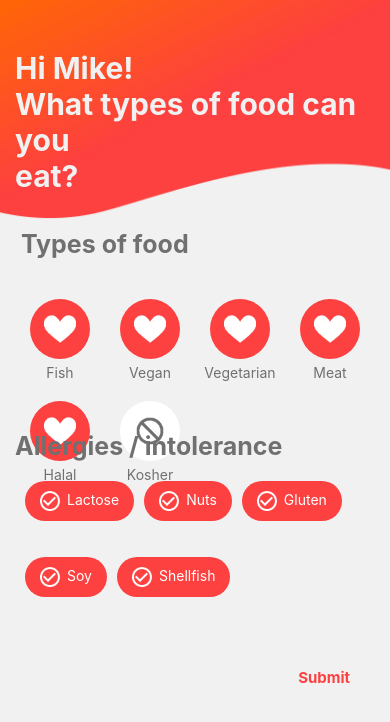
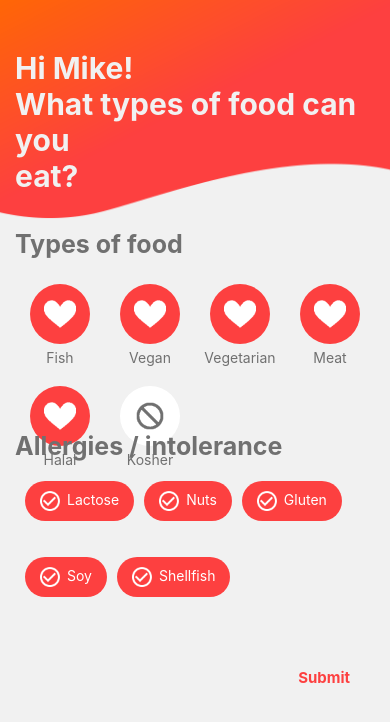
Before and after one commit to mbruty/COMP2003-2020-O, a React Native app in the folder mobile-app/: screen / in a window 390 px wide. Shown: the top 722 px of the page. Built offline with nearby package versions, Linux system fonts and the light colour scheme.

Commit message:
:art: Fixed styling issue

```diff
--- a/mobile-app/App/Preferences.tsx
+++ b/mobile-app/App/Preferences.tsx
@@ -74,8 +74,10 @@ export const Preferences: React.FC<Props> = (props) => {
         What types of food can you{"\n"}
         eat?
       </Text>
-      <Text allowFontScaling={false} style={[styles.text, { marginTop: 10 }]}>
-        {" "}
+      <Text
+        allowFontScaling={false}
+        style={[styles.text, { marginTop: 10, marginBottom: 0 }]}
+      >
         Types of food
       </Text>
       <CircleBtnView
@@ -83,7 +85,7 @@ export const Preferences: React.FC<Props> = (props) => {
         touchedArray={foodBoolArr}
         setTouched={setFoodTypes}
       />
-      <Text allowFontScaling={false} style={styles.text}>
+      <Text allowFontScaling={false} style={[styles.text, {marginTop: 15}]}>
         Allergies / intolerance
       </Text>
       <ChipView
```
